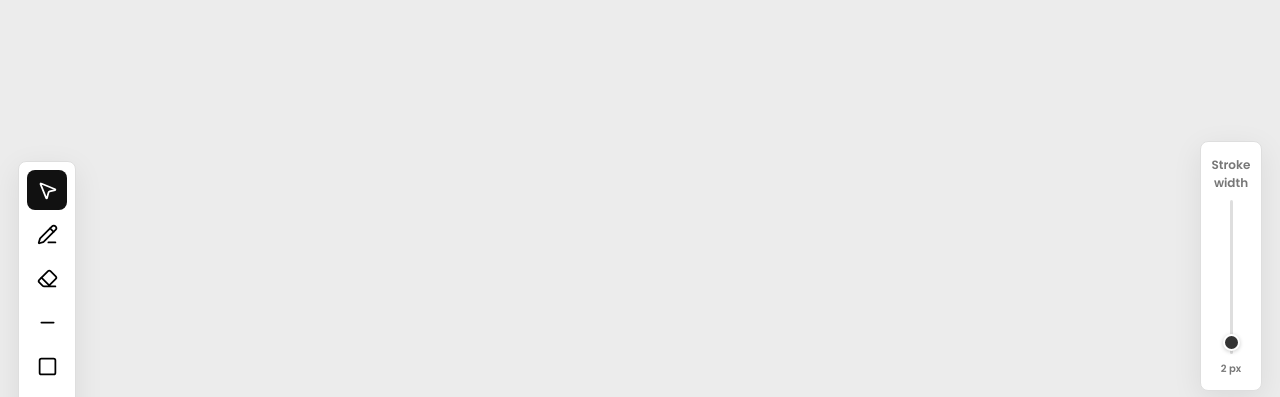
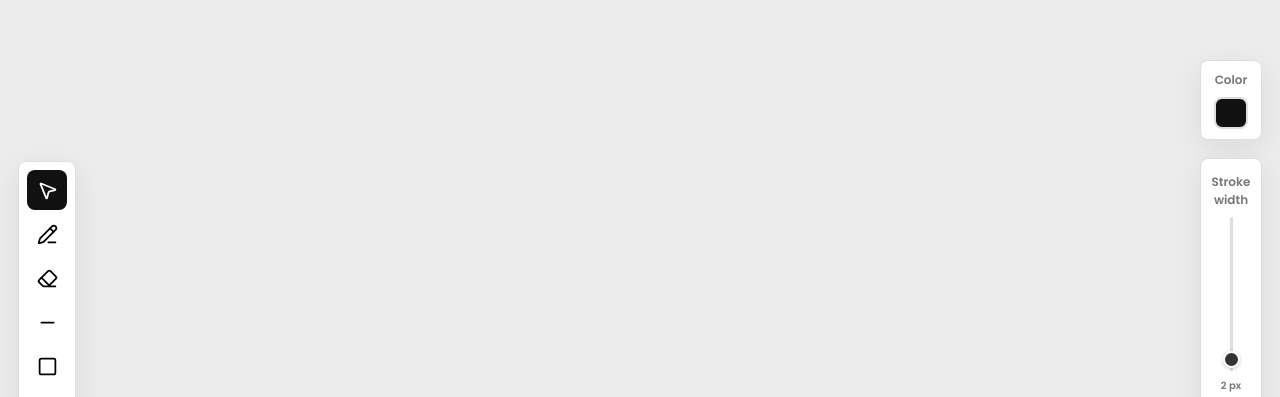
Before and after one commit to CreateVision96/Doodle, a plain HTML site: page index.html in a window 1280 px wide. Shown: the top 397 px of the page. Drawn offline with Linux system fonts and the light colour scheme.

Commit message:
added color option

```diff
--- a/index.html
+++ b/index.html
@@ -58,9 +58,10 @@
         </div>
       </aside>
       <div class="stylePanel">
-        <div class="setting">
-          <span class="settingTitle">Stroke</span>
-          <div class="clrOptions" id="strokeClrs"></div>
+        <div class="setting colorSetting">
+          <span class="settingClr">Color</span>
+          <button class="ClrBtn" id="ClrBtn"></button>
+          <input type="color" id="colorPicker" value="#111111" />
         </div>
         <div class="setting">
           <span class="settingTitle">Stroke width</span>
--- a/script.js
+++ b/script.js
@@ -2,6 +2,8 @@ const canvas = document.getElementById("canvas");
 const ctx = canvas.getContext("2d");
 const strokeCanvas = document.createElement("canvas");
 const strokeCtx = strokeCanvas.getContext("2d");
+
+let redraw = true;
 
 const camera = {
   x: 0,
@@ -27,6 +29,7 @@ const pointer = {
 const brush = {
   width: 1,
   opacity: 1,
+  color: "#111111",
   pressure: true,
 };
 
@@ -39,6 +42,20 @@ const zoomOutt = document.getElementById("zoomOut");
 const zoomIn = document.getElementById("zoomIn");
 const zoomValue = document.getElementById("zoomValue");
 
+const ClrBtn = document.getElementById("ClrBtn");
+const colorPicker = document.getElementById("colorPicker");
+
+ClrBtn.addEventListener("click", () => {
+  colorPicker.click();
+});
+
+colorPicker.addEventListener("input", () => {
+  brush.color = colorPicker.value;
+  ClrBtn.style.background = brush.color;
+});
+
+ClrBtn.style.background = brush.color;
+
 const objects = [];
 const redoStack = [];
 let currentTool = "select";
@@ -46,12 +63,14 @@ let currentTool = "select";
 function undo() {
   if (objects.length === 0) return;
   redoStack.push(objects.pop());
+  redraw = true;
   render();
 }
 
 function redo() {
   if (redoStack.length === 0) return;
   objects.push(redoStack.pop());
+  redraw = true;
   render();
 }
 
@@ -61,6 +80,7 @@ function resizeCanvas() {
   strokeCanvas.width = canvas.width;
   strokeCanvas.height = canvas.height;
 
+  redraw = true;
   render();
 }
 
@@ -81,6 +101,7 @@ function clearCanvas() {
 }
 
 function render() {
+  if (!redraw && !drawing.active) return;
   clearCanvas();
   setCameraTransform();
 
@@ -93,8 +114,8 @@ function render() {
   );
 
   renderObjects();
+  redraw = false;
 }
-
 function renderObjects() {
   objects.forEach((object) => {
     drawStroke(object);
@@ -104,7 +125,7 @@ function renderObjects() {
     drawStroke({
       type: currentTool,
       points: drawing.points,
-      color: "#111111",
+      color: brush.color,
       width: brush.width,
       opacity: brush.opacity,
       pressure: brush.pressure,
@@ -177,6 +198,7 @@ function startDrawing(event) {
   ];
   canvas.style.cursor = "crosshair";
   canvas.setPointerCapture(event.pointerId);
+  redraw = true;
   render();
 }
 
@@ -192,6 +214,7 @@ function draw(event) {
     y: point.y,
     pressure: event.pressure,
   });
+  redraw = true;
   render();
 }
 
@@ -205,7 +228,7 @@ function stopDrawing(pointerId) {
     objects.push({
       type: currentTool,
       points: drawing.points,
-      color: "#111111",
+      color: brush.color,
       width: brush.width,
       opacity: brush.opacity,
       pressure: brush.pressure,
@@ -222,7 +245,7 @@ function stopDrawing(pointerId) {
 function panCanvas(event) {
   camera.x = event.clientX - pan.startX;
   camera.y = event.clientY - pan.startY;
-
+  redraw = true;
   render();
 }
 
@@ -256,6 +279,7 @@ function zoomCanvas(event) {
   camera.y = mouseY - worldPosition.y * camera.zoom;
 
   updateZoomUI();
+  redraw = true;
   render();
 }
 
@@ -267,6 +291,7 @@ function changeZoom(amount) {
   camera.zoom += amount;
   camera.zoom = Math.min(Math.max(camera.zoom, 0.1), 5);
   updateZoomUI();
+  redraw = true;
   render();
 }
 
--- a/style.css
+++ b/style.css
@@ -139,7 +139,7 @@ body {
 .stylePanel {
   position: fixed;
   right: 18px;
-  top: 50%;
+  top: 46%;
   width: 62px;
   display: flex;
   flex-direction: column;
@@ -148,7 +148,6 @@ body {
   z-index: 10;
 }
 
-.stylePanel .setting:first-child,
 .stylePanel .setting:nth-child(3) {
   display: none;
 }
@@ -253,3 +252,33 @@ body {
   color: var(--muted);
   font-size: 11px;
 }
+
+.colorSetting {
+  height: 80px;
+  padding: 10px;
+  gap: 8px;
+}
+
+.settingClr {
+  color: var(--muted);
+  font-size: 12px;
+  line-height: 18px;
+  text-align: center;
+}
+
+.ClrBtn {
+  width: 34px;
+  height: 34px;
+  border: 2px solid var(--border);
+  border-radius: var(--radius);
+  background: #111;
+  cursor: pointer;
+  transition: transform var(--transition);
+}
+
+.ClrBtn:hover {
+  transform: scale(1.05);
+}
+#colorPicker {
+  display: none;
+}
```
